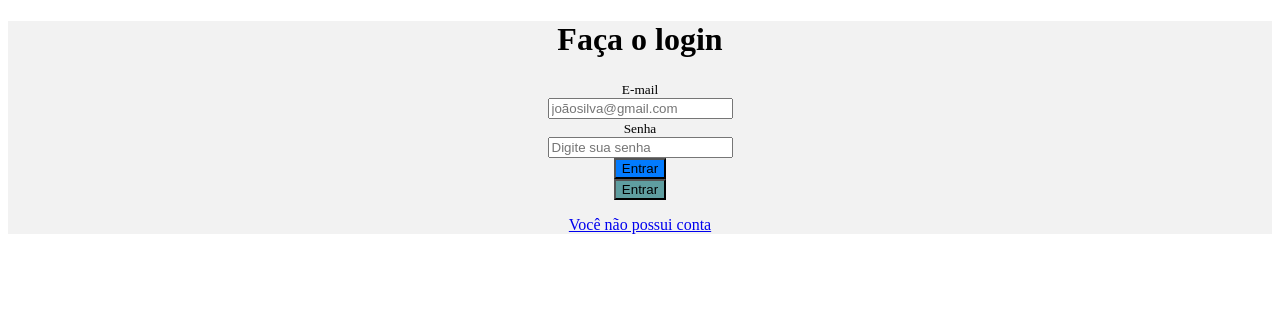
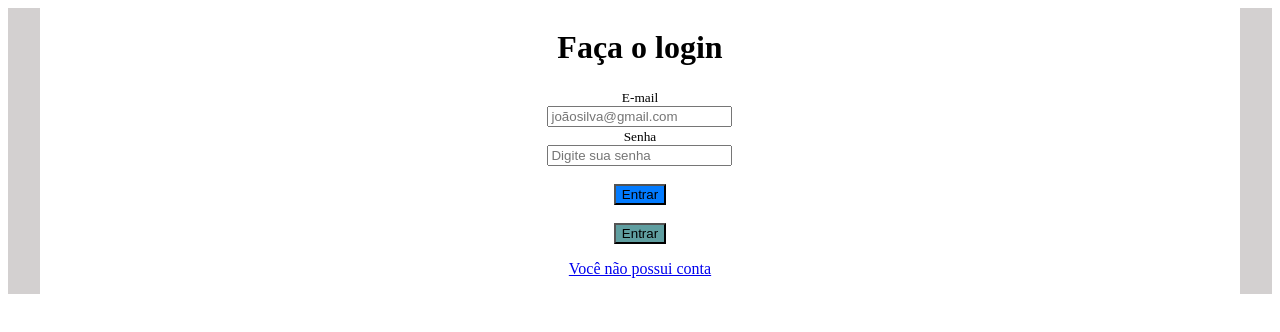
Before and after one commit to ifpi-picos/proxima-parada-front-end-vue, a Vue app: page / in a window 1280 px wide. Shown: the top 332 px of the page. Built offline with nearby package versions, Linux system fonts and the light colour scheme.

Commit message:
finalizando a centralização da parte de login

```diff
--- a/src/components/telaLogin.vue
+++ b/src/components/telaLogin.vue
@@ -1,5 +1,6 @@
 <template>
     <div class="login">
+        <div class="box">
             <h1>Faça o login</h1>
             <small>E-mail</small> <br>
             <input type="text" placeholder="joãosilva@gmail.com">
@@ -7,10 +8,15 @@
             <small>Senha</small> <br>
             <input type="password" placeholder="Digite sua senha">
             <br>
-        <button class="btn-login">Entrar</button> <br>
+            <br>
+
+            <button class="btn-login">Entrar</button> <br><br>
             <button class="btn-cadastrar">Entrar</button>
 
             <p> <a href="#" target="_blank">Você não possui conta </a> </p>
+
+        </div>
+
 
     </div>
 </template>
@@ -23,14 +29,26 @@
 
  <style>
     .login {
-        background:#f2f2f2;
+        background:#d3d0d0;
         text-align: center;
+        display: flex;
+        width: 100%;
+        height: 100%;
+        display: flex;
+        flex-direction: row;
+        justify-content: center;
+        align-items: center
 
     }
+    .box{
+        width: 95%;
+        height: 95%;
+        background: #fff;
+    }
 
-    button{
+
+    .btn-login{
         background-color:#027bff;
-
     }
     .btn-cadastrar{
         background-color: cadetblue;
```
Lines whose indentation alone changed are shown as unchanged.
